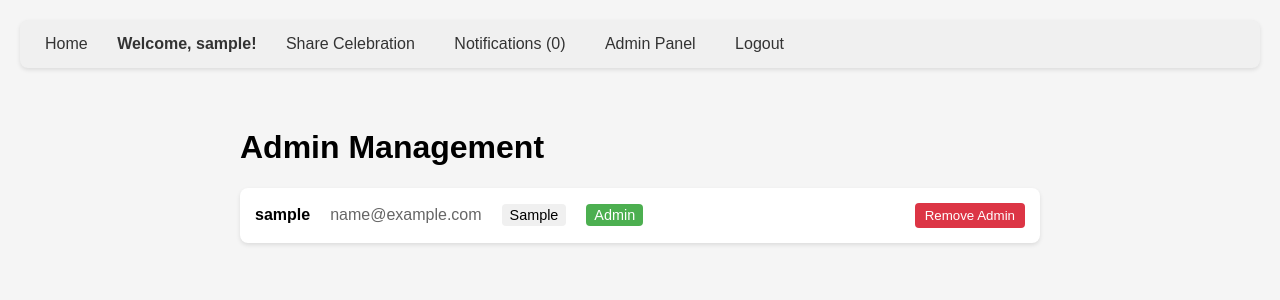
After one commit to songsbyarchit/CelebrationBoard, a Flask app: page /admin/manage in a window 1280 px wide. The commit adds this page. Shown: the top 300 px of the page. Run offline with Flask 3, Linux system fonts and the light colour scheme; a user stored in the database is signed in; tables that the repository leaves empty hold one stand-in row (values such as "Sample post").

Commit message:
Fixed adminllog model and toggle_admin rout

```diff
--- a/app/__init__.py
+++ b/app/__init__.py
@@ -9,6 +9,7 @@ load_dotenv()  # Load environment variables
 app = Flask(__name__)
 
 # File upload configuration
+app.config['SUPER_ADMIN_EMAIL'] = os.environ.get('SUPER_ADMIN_EMAIL')
 app.config['UPLOAD_FOLDER'] = 'app/static/uploads'  # where files will be saved
 app.config['MAX_CONTENT_LENGTH'] = 10 * 1024 * 1024  # 10MB max file size
 app.config['ALLOWED_EXTENSIONS'] = {'png', 'jpg', 'jpeg', 'gif', 'pdf', 'doc', 'docx'}  # allowed file types
--- a/app/routes.py
+++ b/app/routes.py
@@ -1,11 +1,13 @@
 from flask import render_template, redirect, url_for, flash, request
 from werkzeug.utils import secure_filename
 from app import app, db
-from app.models import User, Post, Notification, Comment, Like
+from app.models import User, Post, Notification, Comment, Like, AdminLog
 from app.forms import LoginForm, RegistrationForm, PostForm, CommentForm, FilterForm
 from flask_login import login_user, logout_user, login_required, current_user
 from datetime import datetime
 import os
+
+print("AdminLog:", AdminLog)
 
 @app.route('/', methods=['GET'])
 @login_required
@@ -77,12 +79,15 @@ def register():
 
     form = RegistrationForm()
     if form.validate_on_submit():
+        # Check if email matches SUPER_ADMIN_EMAIL from .env
+        is_admin = form.email.data == app.config['SUPER_ADMIN_EMAIL']
+
         user = User(
             username=form.username.data,
             email=form.email.data,
             department=form.department.data,
             job_title=form.job_title.data,
-            is_admin=form.email.data.endswith('@admin.com')  # Make users with @admin.com email admins
+            is_admin=is_admin  # Set admin status based on superadmin email
         )
         user.set_password(form.password.data)
 
@@ -93,8 +98,6 @@ def register():
         return redirect(url_for('login'))
 
     return render_template('register.html', form=form)
-
-from app.forms import PostForm    # Add this at the top with your other imports
 
 @app.route('/create_post', methods=['GET', 'POST'])
 @login_required
@@ -241,31 +244,43 @@ def admin_manage():
         return redirect(url_for('home'))
 
     users = User.query.all()
-    return render_template('admin_manage.html', users=users)
+    return render_template('admin_manage.html', users=users, super_admin_email=os.environ.get('SUPER_ADMIN_EMAIL'))
 
 @app.route('/admin/toggle/<int:user_id>', methods=['POST'])
 @login_required
 def toggle_admin(user_id):
-    if current_user.email != os.environ.get('SUPER_ADMIN_EMAIL'):
-        flash('Only super admin can modify admin status')
-        return redirect(url_for('home'))
+    try:
+        # Ensure only super admin can toggle admin status
+        if current_user.email != os.environ.get('SUPER_ADMIN_EMAIL'):
+            flash('Only super admin can modify admin status')
+            return redirect(url_for('home'))
 
-    user = User.query.get_or_404(user_id)
-    if user.email == os.environ.get('SUPER_ADMIN_EMAIL'):
-        flash('Cannot modify super admin status')
+        # Fetch the target user
+        user = User.query.get_or_404(user_id)
+
+        # Prevent modifying the super admin's own status
+        if user.email == os.environ.get('SUPER_ADMIN_EMAIL'):
+            flash('Cannot modify super admin status')
+            return redirect(url_for('admin_manage'))
+
+        # Toggle admin status
+        user.is_admin = not user.is_admin
+        user.promoted_by_id = current_user.id if user.is_admin else None
+
+        # Log the action
+        log = AdminLog(
+            admin_id=current_user.id,
+            action=f"{'Promoted to' if user.is_admin else 'Removed from'} admin",
+            details=f"User affected: {user.username}"
+        )
+        db.session.add(log)  # Add log to the database session
+        db.session.commit()  # Commit both the user and the log changes
+
+        # Feedback to the user
+        flash(f"User {user.username} {'promoted to' if user.is_admin else 'removed from'} admin role")
         return redirect(url_for('admin_manage'))
 
-    user.is_admin = not user.is_admin
-    user.promoted_by_id = current_user.id if user.is_admin else None
-
-    log = AdminLog(
-        admin_id=current_user.id,
-        action=f"{'Promoted to' if user.is_admin else 'Removed from'} admin",
-        details=f"User affected: {user.username}"
-    )
-
-    db.session.add(log)
-    db.session.commit()
-
-    flash(f"User {user.username} {'promoted to' if user.is_admin else 'removed from'} admin role")
-    return redirect(url_for('admin_manage'))
+    except Exception as e:
+        db.session.rollback()  # Rollback on error to maintain database integrity
+        flash(f"An error occurred: {str(e)}")
+        return redirect(url_for('admin_manage'))
--- /dev/null
+++ b/app/templates/admin_manage.html
@@ -0,0 +1,30 @@
+{% extends "base.html" %}
+{% block content %}
+<div class="admin-panel">
+    <h1>Admin Management</h1>
+    <div class="admin-users">
+        {% for user in users %}
+        <div class="user-card">
+            <div class="user-info">
+                <strong>{{ user.username }}</strong>
+                <span class="email">{{ user.email }}</span>
+                <span class="department">{{ user.department }}</span>
+                <span class="status {% if user.is_admin %}admin{% endif %}">
+                    {{ 'Admin' if user.is_admin else 'User' }}
+                </span>
+            </div>
+            {% if user.email != super_admin_email %}
+            <div class="user-actions">
+                <form action="{{ url_for('toggle_admin', user_id=user.id) }}" method="POST">
+                    <button type="submit" class="btn-toggle-admin {% if user.is_admin %}remove{% endif %}"
+                        onclick="return confirm('Are you sure you want to {% if user.is_admin %}remove{% else %}add{% endif %} admin privileges?');">
+                        {{ 'Remove Admin' if user.is_admin else 'Make Admin' }}
+                    </button>
+                </form>
+            </div>
+            {% endif %}
+        </div>
+        {% endfor %}
+    </div>
+</div>
+{% endblock %}
--- a/app/templates/base.html
+++ b/app/templates/base.html
@@ -428,6 +428,64 @@
             border-radius: 4px;
             cursor: pointer;
         }
+
+        .admin-panel {
+            max-width: 800px;
+            margin: 20px auto;
+            padding: 20px;
+        }
+
+        .user-card {
+            background: white;
+            padding: 15px;
+            margin: 10px 0;
+            border-radius: 8px;
+            display: flex;
+            justify-content: space-between;
+            align-items: center;
+            box-shadow: 0 2px 4px rgba(0, 0, 0, 0.1);
+        }
+
+        .user-info {
+            display: flex;
+            gap: 20px;
+            align-items: center;
+        }
+
+        .user-info .email {
+            color: #666;
+        }
+
+        .user-info .department {
+            background: #f0f0f0;
+            padding: 3px 8px;
+            border-radius: 4px;
+            font-size: 0.9em;
+        }
+
+        .status {
+            padding: 3px 8px;
+            border-radius: 4px;
+            font-size: 0.9em;
+        }
+
+        .status.admin {
+            background: #4CAF50;
+            color: white;
+        }
+
+        .btn-toggle-admin {
+            padding: 5px 10px;
+            border: none;
+            border-radius: 4px;
+            cursor: pointer;
+            background: #4CAF50;
+            color: white;
+        }
+
+        .btn-toggle-admin.remove {
+            background: #dc3545;
+        }
     </style>
 </head>
 
@@ -443,6 +501,9 @@
         <a href="{{ url_for('notifications') }}" class="notifications">
             Notifications ({{ unread }})
         </a>
+        {% if current_user.is_admin or current_user.email == config['SUPER_ADMIN_EMAIL'] %}
+        <a href="{{ url_for('admin_manage') }}">Admin Panel</a>
+        {% endif %}
         {% endif %}
         <a href="{{ url_for('logout') }}">Logout</a>
         {% else %}
```
Also changed, not shown: app/models.py (+1 -7 lines).
